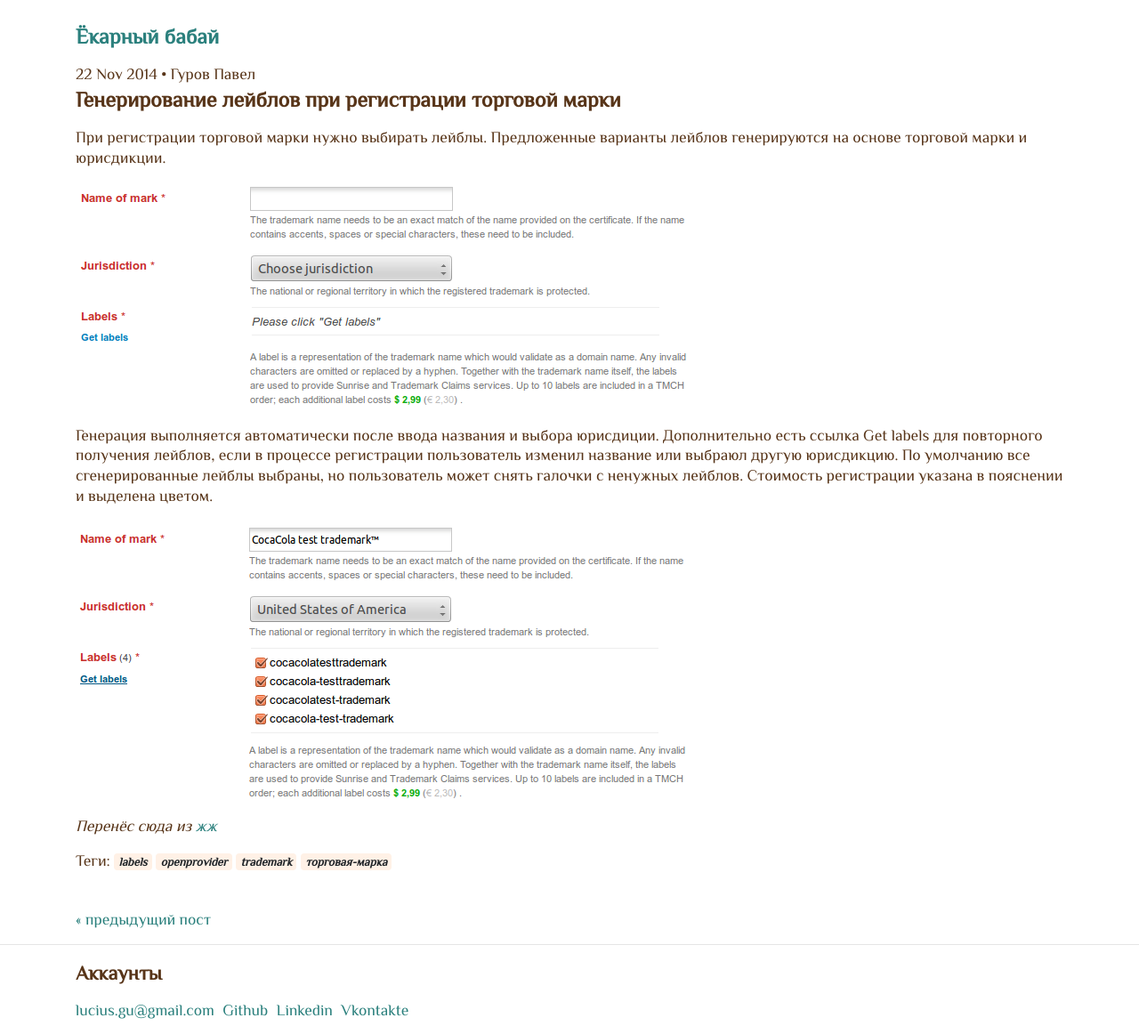
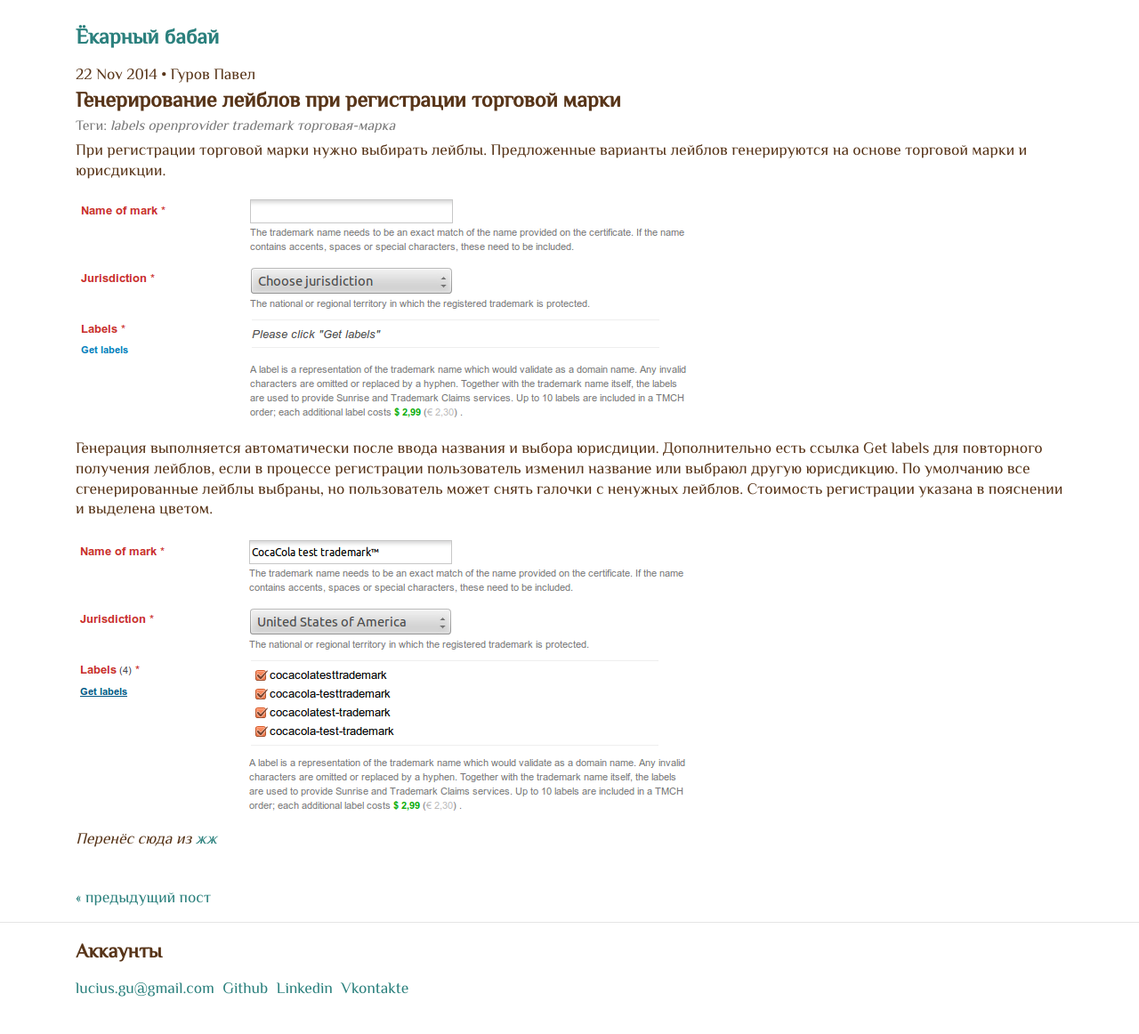
Before and after one commit to gurov/gurov.github.io, a Jekyll site: the page built from _posts/2014-11-22-generirovaniye-leyblov-pri-registratsii-torgovoy-marki.md, in a window 1280 px wide. Shown: the whole page at 89% size. Built offline with Jekyll 4.4.1, drawn with Linux system fonts in a browser that asks for light colours; after the commit the page ends 1138 px from its top, so only the background shows below that.

Commit message:
move tags to top

```diff
--- a/_layouts/post.html
+++ b/_layouts/post.html
@@ -8,15 +8,15 @@ layout: default
     <h1 class="post-title" itemprop="name headline">{{ page.title }}</h1>
   </header>
 
+  <div class="tag-block mb-2">
+    Теги: {% for tag in page.tags %}
+      {% capture tag_name %}{{ tag }}{% endcapture %}
+      <i>{{ tag_name }} </i>
+    {% endfor %}
+  </div>
+
   <div class="post-content" itemprop="articleBody">
     {{ content }}
-  </div>
-
-  <div>
-    Теги: {% for tag in page.tags %}
-      {% capture tag_name %}{{ tag }}{% endcapture %}
-      <i class="badge badge-light">{{ tag_name }} </i>
-    {% endfor %}
   </div>
 
   <div class="d-flex justify-content-between mt-5">
--- a/css/main.scss
+++ b/css/main.scss
@@ -20,7 +20,14 @@
 @import "../_sass/scss/tables";
 @import "../_sass/scss/bootstrap-grid";
 @import "../_sass/scss/utilities/spacing";
+@import "../_sass/scss/utilities/text";
 
 body {
     padding-top: 1.5rem;
 }
+
+.tag-block {
+    color: #777777;
+    font-size: 90%;
+    margin-top: -0.75rem;
+}
```
